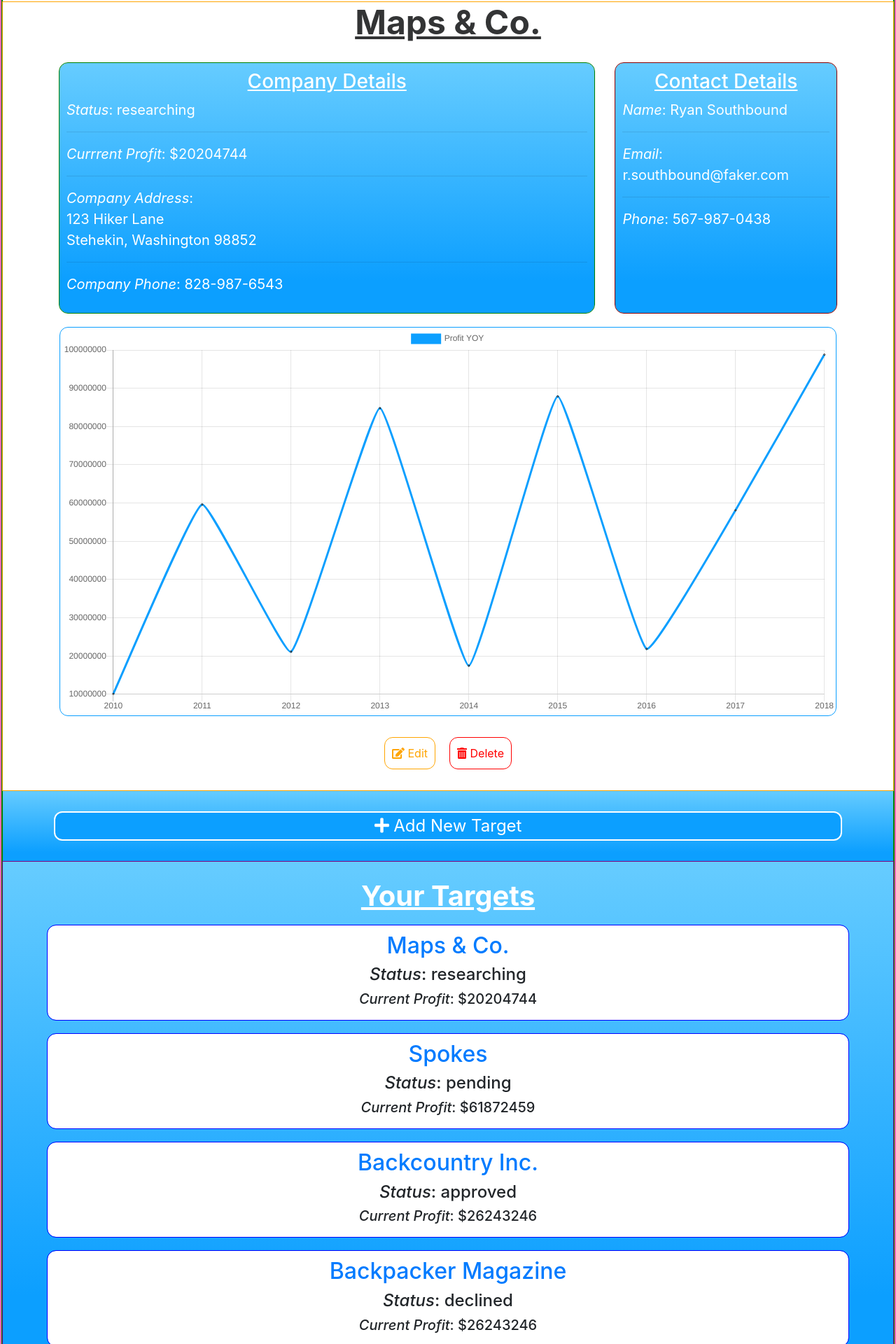
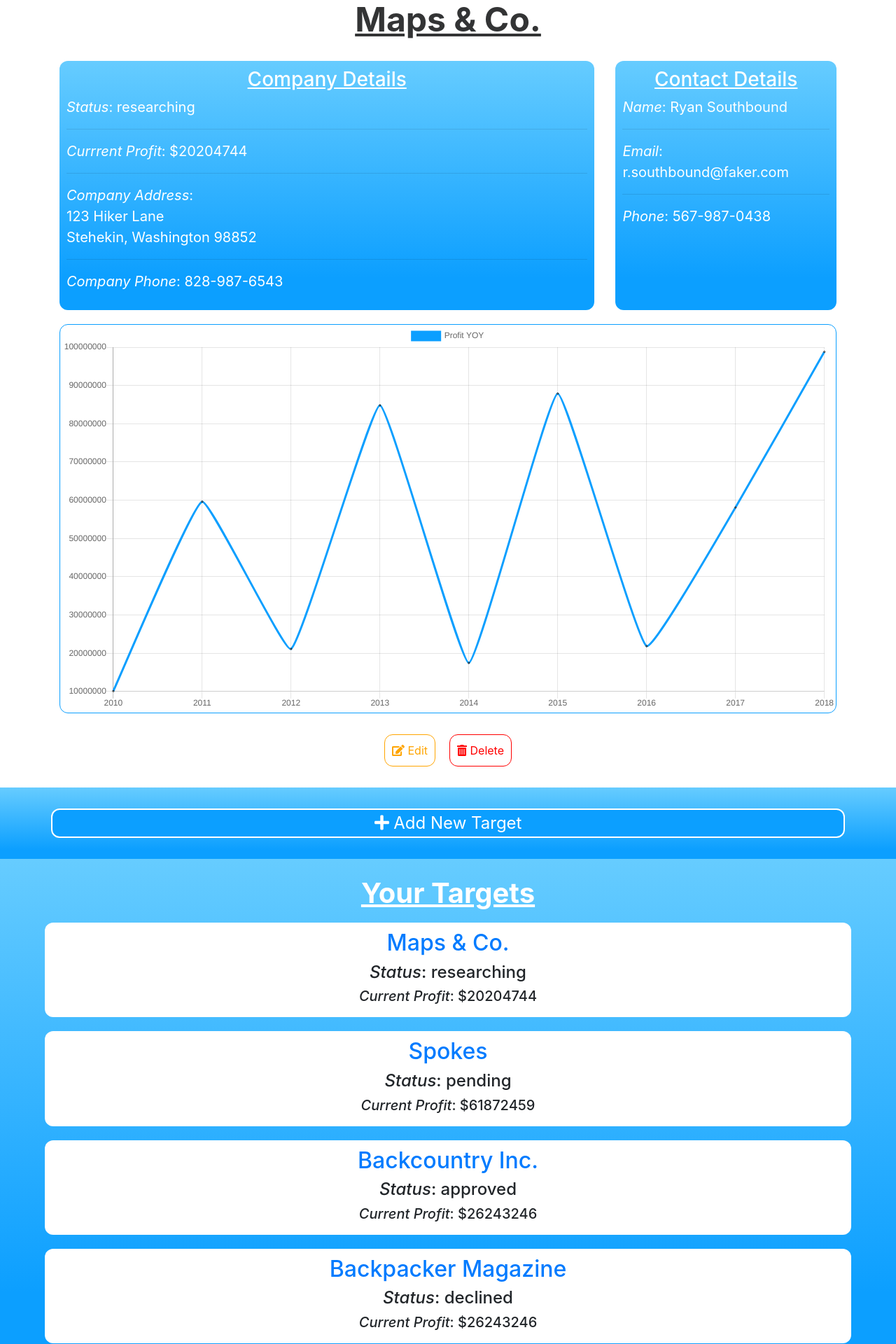
Before and after one commit to adebruyne/high_five, a React (Create React App) app: page / in a window 1280 px wide. Shown: the part 285-2205 px from the top of the page at 70% size. Built offline with nearby package versions, Linux system fonts and the light colour scheme.

Commit message:
removes all borders and outlines needed for styling

```diff
--- a/src/css/CompaniesList.css
+++ b/src/css/CompaniesList.css
@@ -1,5 +1,4 @@
 .companies-list {
-    outline: 1px solid purple;
     display: flex;
     flex-direction: column;
     justify-content: center;
--- a/src/css/CompaniesListItem.css
+++ b/src/css/CompaniesListItem.css
@@ -1,7 +1,5 @@
 .single-company {
-    outline: 1px blue solid;
     background: white;
-
     padding: 10px;
     text-align: center;
     border-radius: 12px;
--- a/src/css/CompanyContacts.css
+++ b/src/css/CompanyContacts.css
@@ -1,5 +1,4 @@
 .company-contacts{
-    outline: darkred 1px solid;
     padding: 10px;
     margin-bottom: 20px;
     background: linear-gradient(to top, #0c9fff 13%, #66ccff 100%);
--- a/src/css/CompanyDetailHolder.css
+++ b/src/css/CompanyDetailHolder.css
@@ -1,5 +1,4 @@
 .company-detail-holder{
-    outline: 1px orange solid;
     margin-top: 5%;
 }
 
--- a/src/css/CompanyDetails.css
+++ b/src/css/CompanyDetails.css
@@ -1,5 +1,4 @@
 .company-specifics{
-    outline: 1px green solid;
     padding: 10px;
     margin-bottom: 20px;
     background: linear-gradient(to top, #0c9fff 13%, #66ccff 100%);
--- a/src/css/Home.css
+++ b/src/css/Home.css
@@ -1,21 +1,11 @@
-.home {
+/* .home {
    border:2px hotpink solid
-}
+} */
 
-.main-holder{
+/* .main-holder{
    border: 2px green solid
-}
+} */
 
-/* .add-btn {
-   border: 2px white solid;
-   background-color: rgb(12,159,255);
-  color: black;
-  border-radius: 10px;
-  padding: 10px;
-  color: white;
-  font-size:20px;
-  font-weight: 800;
-} */
 
 .add-btn{
    border-radius: 12px;
```
